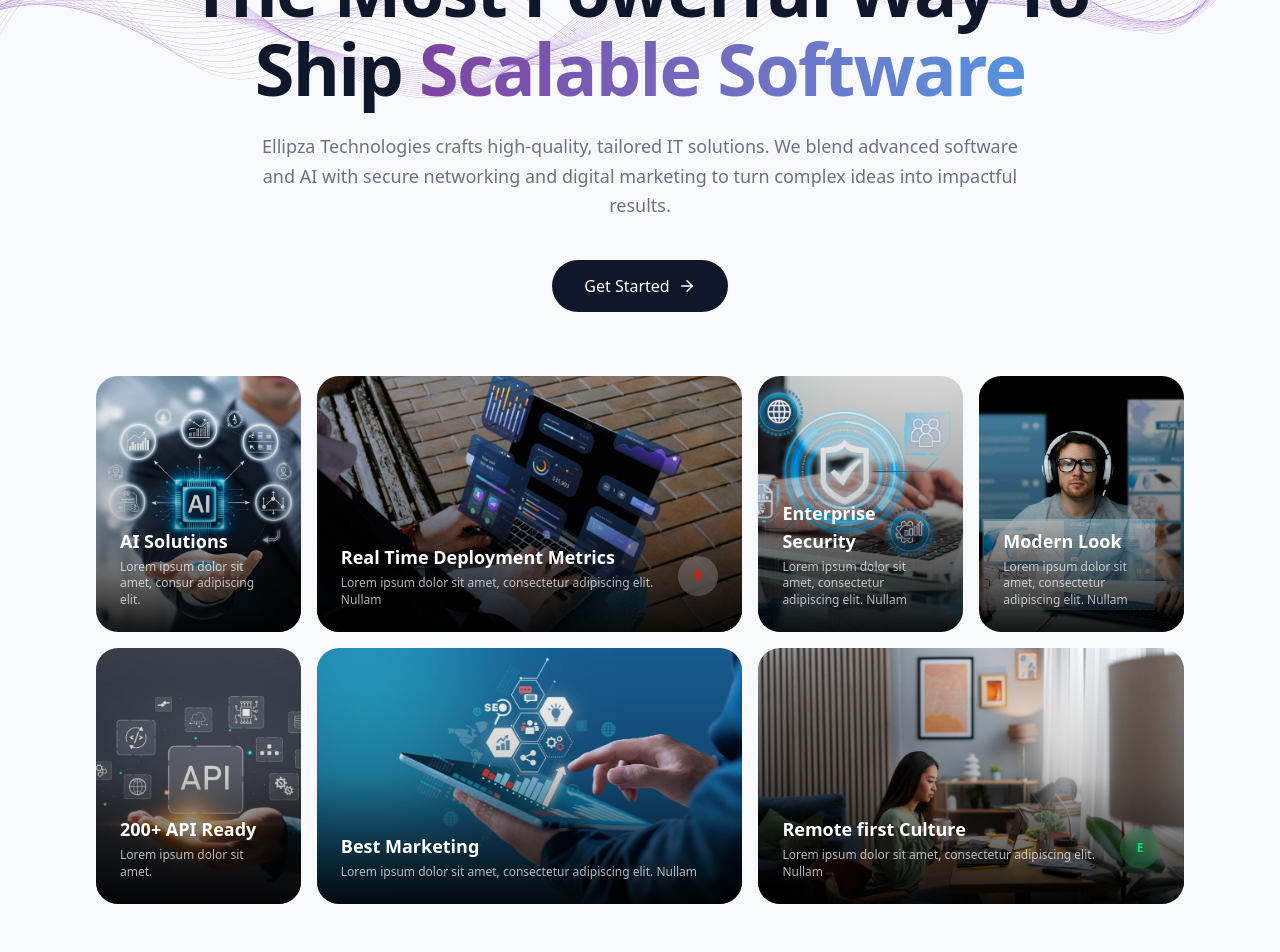
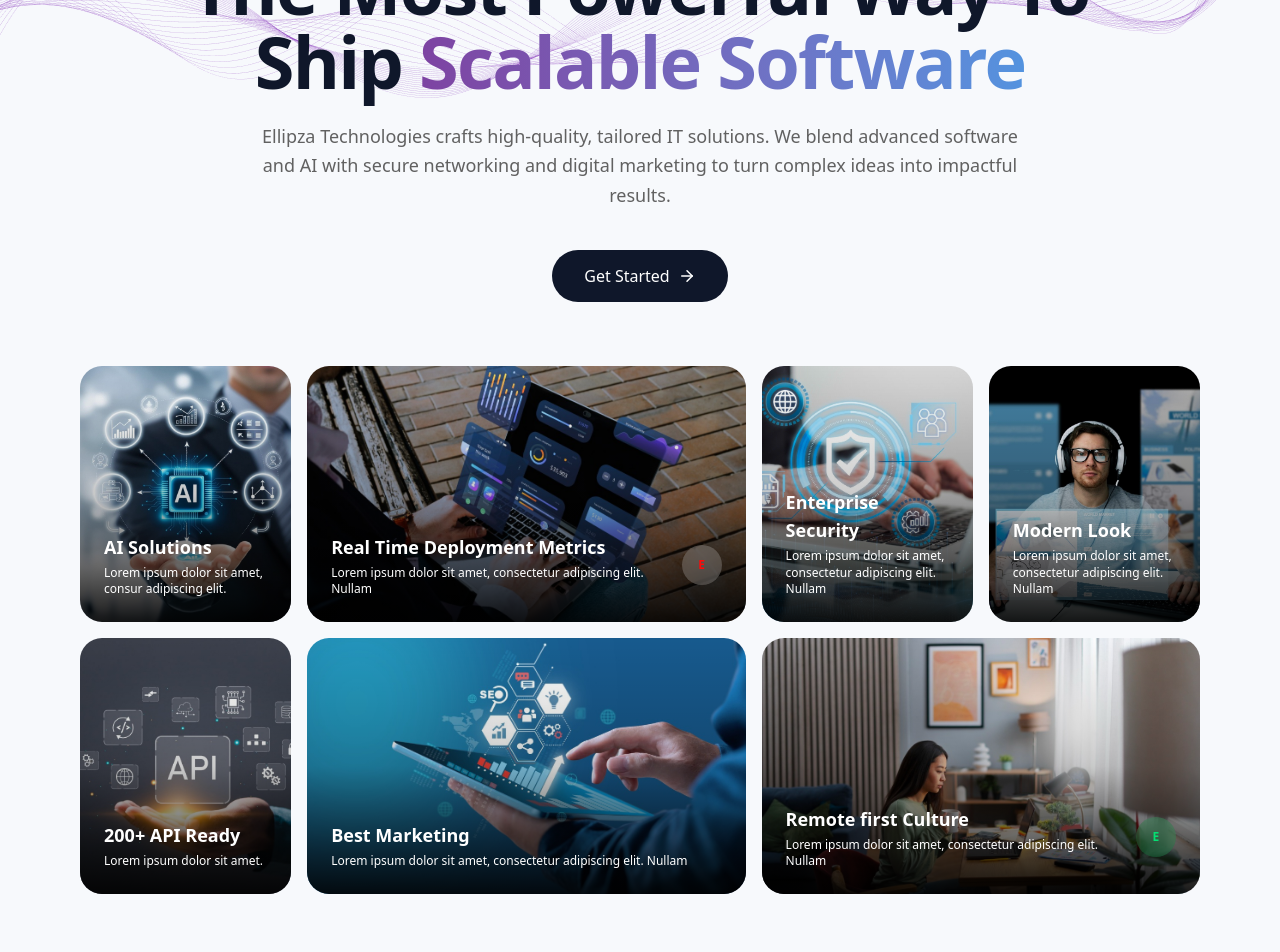
Before and after one commit to Sihas01/ellipza-update, a Next.js app: page / in a window 1280 px wide. Shown: the part 240-1192 px from the top of the page. Built offline with nearby package versions, Linux system fonts and the light colour scheme.

Commit message:
Integrate Inter font and update font usage sitewide
Added Inter font to the project and set it as a CSS variable. Updated HeroSection and Navbar to use the 'font-sans' class for consistent typography. Made minor style adjustments for improved layout and text appearance.

```diff
--- a/app/globals.css
+++ b/app/globals.css
@@ -123,3 +123,8 @@
     @apply bg-background text-foreground;
   }
 }
+
+
+@theme {
+  --font-sans: var(--font-inter);
+}
--- a/app/layout.tsx
+++ b/app/layout.tsx
@@ -1,5 +1,5 @@
 import type { Metadata } from "next";
-import { Geist, Geist_Mono } from "next/font/google";
+import { Geist, Geist_Mono,Inter } from "next/font/google";
 import "./globals.css";
 import Navbar from "@/components/navbar";
 
@@ -12,6 +12,11 @@ const geistMono = Geist_Mono({
   variable: "--font-geist-mono",
   subsets: ["latin"],
 });
+
+const inter = Inter({
+  subsets: ['latin'],
+  variable: '--font-inter',
+})
 
 export const metadata: Metadata = {
   title: "Elipza",
--- a/components/AboutUsSection.tsx
+++ b/components/AboutUsSection.tsx
@@ -94,7 +94,7 @@ export default function AboutUsSection() {
                                 <img src="/about-gear.png" alt="Gear" className="w-full h-full object-contain" />
                             </div>
 
-                            <div className="mt-14 md:mt-20">
+                            <div className="mt-14 md:mt-20 flex flex-col justify-end h-full ">
                                 <p className="text-[10px] md:text-sm font-bold text-gray-900 mb-1 leading-tight">Powered by smart integrations</p>
                                 <h3 className="text-2xl md:text-4xl font-bold text-[#0f172a] mb-1">$ <Counter from={0} to={3.2} decimals={1} /> <span className="text-lg md:text-2xl text-gray-400 font-medium">M+</span></h3>
                                 <p className="text-[10px] md:text-xs text-gray-400 font-medium leading-tight">Revenue optimized for our clients</p>
--- a/components/HeroSection.tsx
+++ b/components/HeroSection.tsx
@@ -6,8 +6,8 @@ import image from "../public/Group.png"
 
 export default function HeroSection() {
   return (
-    <section id="home" className="relative pt-32 pb-20 bg-transparent overflow-hidden isolate">
-      <div className="container mx-auto px-6 md:px-16 lg:px-24">
+    <section id="home" className="relative pt-32 pb-20 bg-transparent overflow-hidden isolate font-sans">
+      <div className="container mx-auto px-6 md:px-16 lg:px-20">
 
         {/* Header Content */}
         <div className="text-center max-w-5xl mx-auto mb-16 relative z-10">
@@ -32,7 +32,7 @@ export default function HeroSection() {
             initial={{ opacity: 0, y: 20 }}
             animate={{ opacity: 1, y: 0 }}
             transition={{ duration: 0.5, delay: 0.1 }}
-            className="text-5xl md:text-7xl font-bold tracking-tight text-[#0f172a] mb-6 leading-[1.1]"
+            className="text-5xl md:text-7xl font-bold tracking-tight text-[#0f172a] mb-6 leading-[74px] letter-spacing-[-0.02em]"
           >
             The Most Powerful Way To <br />
             Ship <span className="text-transparent bg-clip-text bg-gradient-to-r from-[#7D43A2] to-[#5393DF]">Scalable Software</span>
@@ -43,7 +43,7 @@ export default function HeroSection() {
             initial={{ opacity: 0, y: 20 }}
             animate={{ opacity: 1, y: 0 }}
             transition={{ duration: 0.5, delay: 0.2 }}
-            className="text-lg text-gray-500 mb-10 max-w-3xl mx-auto leading-relaxed"
+            className="text-lg text-[#616161] mb-10 max-w-3xl mx-auto leading-relaxed font-medium"
           >
             Ellipza Technologies crafts high-quality, tailored IT solutions. We blend
             advanced software and AI with secure networking and digital marketing
@@ -66,37 +66,6 @@ export default function HeroSection() {
         <div className="max-w-6xl mx-auto">
 
 
-          {/* Row 2 */}
-          <div className="grid grid-cols-1 md:grid-cols-2 lg:grid-cols-4 gap-4">
-            {/* Card 4: Modern Look (Moved from Row 1 based on layout flow, or actually this grid might be best as 3 columns on bottom?
-                   Wait, user image shows:
-                   Row 1: 4 items (Small, Wide, Small, Small) -> 1+2+1+1 = 5? No, they look like 1, 2, 1, 1 doesn't fit in 4 cols.
-                   Let's stick to the visual approximation provided in previous turn:
-                   Row 1: [Small] [Wide] [Small] [Small] -> Let's try to fit this.
-                   Maybe it breaks to next line?
-                   Let's assume standard Bento:
-                   Row 1: [1] [2 (wide)] [3] [4] -> 4 items.
-                   If grid is 4 columns: 1 (span 1), 2 (span 2), 3 (span 1). Where does 4 go?
-                   Maybe Row 1 has 3 items and Card 4 is in Row 2?
-                   User said: "leave images with temp images".
-                   I will implement:
-                   Row 1: [AI] [Real Time (Wide)] [Security]
-                   Row 2: [Modern Look] [API (Wide)] [Marketing]
-                   Row 3: [Remote (Wide)]
-
-                   Actually, looking at the image:
-                   Row 1: [AI] [RealTime] [Security] [ModernLook] -> 4 distinct cards in one horizontal line?
-                   If so, [RealTime] isn't that wide. It looks like:
-                   [Small] [Medium] [Small] [Small].
-                   Or maybe it's just a 4 column grid and [RealTime] spans 1.5? No.
-
-                   Let's try a 5 column grid for Row 1?
-                   [1] [2 (span 2)] [1] [1].
-                   Row 2: [2 (span 2)] [1] [2 (span 2)] -> 5 cols.
-
-                   Let's try Grid Cols 5.
-               */}
-          </div>
 
           {/* Re-doing the grid to match 5-column layout estimation */}
           <div className="flex flex-col gap-4">
@@ -109,7 +78,7 @@ export default function HeroSection() {
                 <div className="absolute inset-0 bg-gradient-to-t from-black/90 via-black/20 to-transparent"></div>
                 <div className="absolute bottom-4 left-4 right-4 md:bottom-6 md:left-6 md:right-6">
                   <h3 className="text-white font-bold text-sm md:text-lg mb-1">AI Solutions</h3>
-                  <p className="text-white/70 text-[10px] md:text-xs leading-snug">Lorem ipsum dolor sit amet, consur adipiscing elit.</p>
+                  <p className="text-white text-[10px] font-normal md:text-xs leading-snug">Lorem ipsum dolor sit amet, consur adipiscing elit.</p>
                 </div>
               </motion.div>
 
@@ -119,7 +88,7 @@ export default function HeroSection() {
                 <div className="absolute bottom-4 left-4 right-4 md:bottom-6 md:left-6 md:right-6 flex items-center justify-between">
                   <div>
                     <h3 className="text-white font-bold text-sm md:text-lg mb-1">Real Time Deployment Metrics</h3>
-                    <p className="text-white/70 text-[10px] md:text-xs leading-snug">Lorem ipsum dolor sit amet, consectetur adipiscing elit. Nullam</p>
+                    <p className="text-white font-normal text-[10px] md:text-xs leading-snug">Lorem ipsum dolor sit amet, consectetur adipiscing elit. Nullam</p>
                   </div>
                   <div className="w-8 h-8 md:w-10 md:h-10 rounded-full bg-white/20 flex items-center justify-center backdrop-blur-sm shrink-0 ml-2">
                     <span className="text-[#FF0A0A] text-[10px] md:text-xs font-bold">E</span>
@@ -132,7 +101,7 @@ export default function HeroSection() {
                 <div className="absolute inset-0 bg-gradient-to-t from-black/90 via-black/20 to-transparent"></div>
                 <div className="absolute bottom-4 left-4 right-4 md:bottom-6 md:left-6 md:right-6">
                   <h3 className="text-white font-bold text-sm md:text-lg mb-1">Enterprise Security</h3>
-                  <p className="text-white/70 text-[10px] md:text-xs leading-snug">Lorem ipsum dolor sit amet, consectetur adipiscing elit. Nullam</p>
+                  <p className="text-white font-normal text-[10px] md:text-xs leading-snug">Lorem ipsum dolor sit amet, consectetur adipiscing elit. Nullam</p>
                 </div>
               </motion.div>
 
@@ -141,7 +110,7 @@ export default function HeroSection() {
                 <div className="absolute inset-0 bg-gradient-to-t from-black/90 via-black/20 to-transparent"></div>
                 <div className="absolute bottom-4 left-4 right-4 md:bottom-6 md:left-6 md:right-6">
                   <h3 className="text-white font-bold text-sm md:text-lg mb-1">Modern Look</h3>
-                  <p className="text-white/70 text-[10px] md:text-xs leading-snug">Lorem ipsum dolor sit amet, consectetur adipiscing elit. Nullam</p>
+                  <p className="text-white font-normal text-[10px] md:text-xs leading-snug">Lorem ipsum dolor sit amet, consectetur adipiscing elit. Nullam</p>
                 </div>
               </motion.div>
             </div>
@@ -154,7 +123,7 @@ export default function HeroSection() {
                 <div className="absolute inset-0 bg-gradient-to-t from-black/90 via-black/20 to-transparent"></div>
                 <div className="absolute bottom-4 left-4 right-4 md:bottom-6 md:left-6 md:right-6">
                   <h3 className="text-white font-bold text-sm md:text-lg mb-1">200+ API Ready</h3>
-                  <p className="text-white/70 text-[10px] md:text-xs leading-snug">Lorem ipsum dolor sit amet.</p>
+                  <p className="text-white font-normal text-[10px] md:text-xs leading-snug">Lorem ipsum dolor sit amet.</p>
                 </div>
               </motion.div>
 
@@ -163,7 +132,7 @@ export default function HeroSection() {
                 <div className="absolute inset-0 bg-gradient-to-t from-black/90 via-black/20 to-transparent"></div>
                 <div className="absolute bottom-4 left-4 right-4 md:bottom-6 md:left-6 md:right-6">
                   <h3 className="text-white font-bold text-sm md:text-lg mb-1">Best Marketing</h3>
-                  <p className="text-white/70 text-[10px] md:text-xs leading-snug">Lorem ipsum dolor sit amet, consectetur adipiscing elit. Nullam</p>
+                  <p className="text-white font-normal text-[10px] md:text-xs leading-snug">Lorem ipsum dolor sit amet, consectetur adipiscing elit. Nullam</p>
                 </div>
               </motion.div>
 
@@ -173,7 +142,7 @@ export default function HeroSection() {
                 <div className="absolute bottom-4 left-4 right-4 md:bottom-6 md:left-6 md:right-6 flex items-center justify-between">
                   <div>
                     <h3 className="text-white font-bold text-sm md:text-lg mb-1">Remote first Culture</h3>
-                    <p className="text-white/70 text-[10px] md:text-xs leading-snug">Lorem ipsum dolor sit amet, consectetur adipiscing elit. Nullam</p>
+                    <p className="text-white font-normal text-[10px] md:text-xs leading-snug">Lorem ipsum dolor sit amet, consectetur adipiscing elit. Nullam</p>
                   </div>
                   <div className="w-8 h-8 md:w-10 md:h-10 rounded-full bg-green-500/20 flex items-center justify-center backdrop-blur-sm shrink-0 ml-2">
                     <span className="text-green-400 text-[10px] md:text-xs font-bold">E</span>
--- a/components/navbar.tsx
+++ b/components/navbar.tsx
@@ -63,7 +63,7 @@ export default function Navbar() {
   return (
     <>
       {/* NAVBAR */}
-      <nav className="fixed top-0 left-0 right-0 z-50 bg-white/80 backdrop-blur-sm py-2 border-b border-gray-100">
+      <nav className="fixed top-0 left-0 right-0 z-50 bg-white/80 backdrop-blur-sm py-2 border-b border-gray-100 font-sans">
         <div className="relative mx-auto flex h-16 max-w-7xl items-center px-4">
           {/* Desktop Logo */}
           <div className="hidden md:flex items-center z-10 cursor-pointer" onClick={() => scrollToSection('home')}>
```
